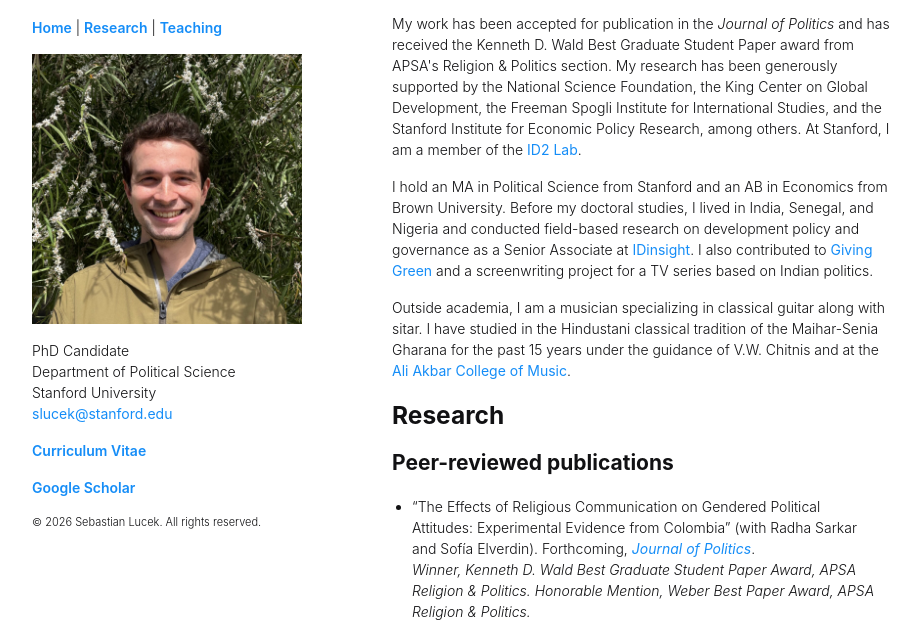
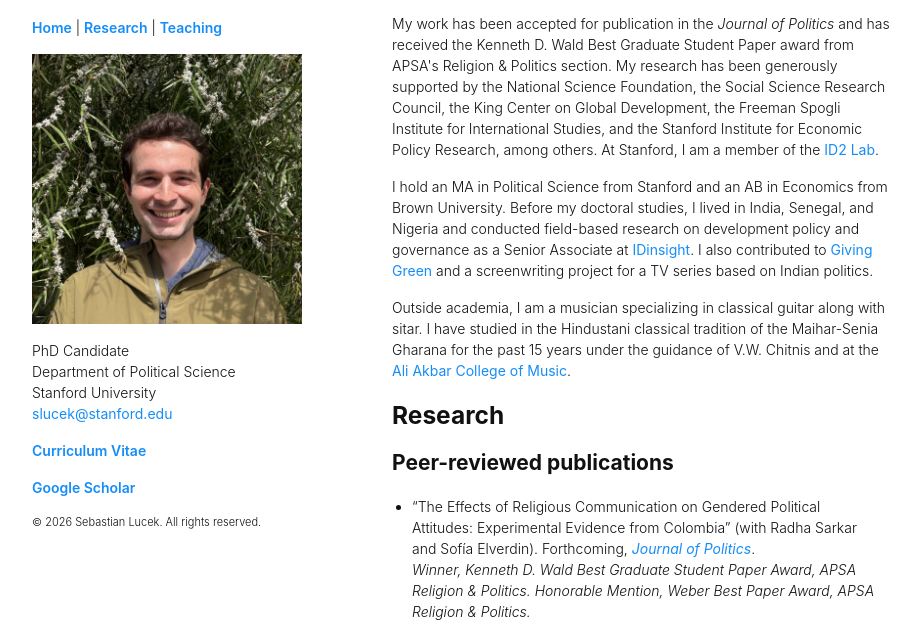
Before and after one commit to sebastianlucek/sebastianlucek.github.io, a plain HTML site: page index.html in a window 1280 px wide. Shown: the part 137-776 px from the top of the page, without its empty margins (178-1098 px from the left). Drawn offline with Linux system fonts and the light colour scheme.

Commit message:
Update index.html

```diff
--- a/index.html
+++ b/index.html
@@ -62,7 +62,7 @@
  </p>
 
  <p>
- My work has been accepted for publication in the <i>Journal of Politics</i> and has received the Kenneth D. Wald Best Graduate Student Paper award from APSA's Religion & Politics section. My research has been generously supported by the National Science Foundation, the King Center on Global Development, the Freeman Spogli Institute for International Studies, and the Stanford Institute for Economic Policy Research, among others. At Stanford, I am a member of the <a href="https://www.id2lab.org">ID2 Lab</a>.
+ My work has been accepted for publication in the <i>Journal of Politics</i> and has received the Kenneth D. Wald Best Graduate Student Paper award from APSA's Religion & Politics section. My research has been generously supported by the National Science Foundation, the Social Science Research Council, the King Center on Global Development, the Freeman Spogli Institute for International Studies, and the Stanford Institute for Economic Policy Research, among others. At Stanford, I am a member of the <a href="https://www.id2lab.org">ID2 Lab</a>.
  </p>
 
  <p>
```
